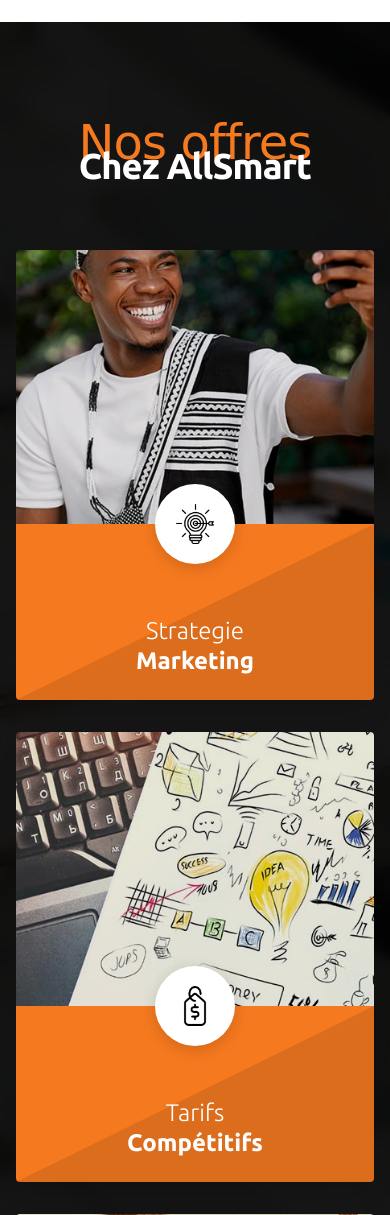
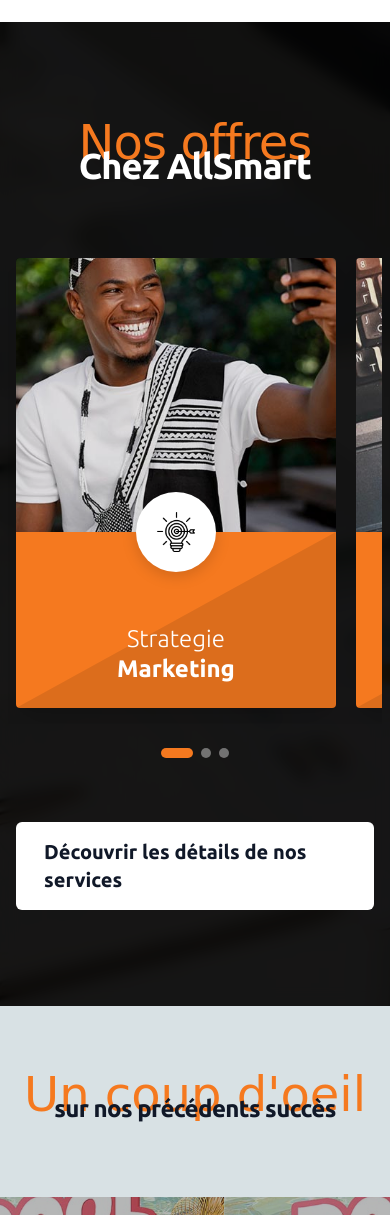
Before and after one commit to Level237/all-smart, a Laravel app: page / in a window 390 px wide. Shown: the part 1344-2559 px from the top of the page. Run offline with Laravel 12, Linux system fonts and the light colour scheme; style sheets or scripts are compiled from the project's sources; some web fonts are replaced.

Commit message:
feat(homepage): add touch snap-carousel with pagination dots for mobile offers

```diff
--- a/resources/views/AboutUs.blade.php
+++ b/resources/views/AboutUs.blade.php
@@ -11,7 +11,7 @@
         <img src="{{ asset('assets/slideabout.jpg') }}"
              alt="Team collaboration"
              class="h-full w-full object-cover object-center">
-        <div class="absolute inset-0 bg-gradient-to-b from-black/20 via-black/10 to-[#f58a3d]/90"></div>
+        <div class="absolute inset-0 bg-gradient-to-b from-black/20 via-black/10 to-[#F5791F]/90"></div>
     </div>
 
     <!-- Content Container -->
--- a/resources/views/components/homepage/offer.blade.php
+++ b/resources/views/components/homepage/offer.blade.php
@@ -15,12 +15,38 @@
 
         </div>
 
-        <!-- Grille des 3 offres -->
-        <div class="grid grid-cols-1 gap-8 md:grid-cols-3 md:gap-6 lg:gap-10">
+        <!-- Grille Desktop & Carrousel Mobile Snap -->
+        <div class="relative" x-data="{
+            active: 0,
+            scrollTo(index) {
+                this.active = index;
+                const container = this.$refs.slider;
+                const card = container.children[index];
+                if (card) {
+                    container.scrollTo({
+                        left: card.offsetLeft - (container.clientWidth - card.clientWidth) / 2,
+                        behavior: 'smooth'
+                    });
+                }
+            },
+            updateActive() {
+                const container = this.$refs.slider;
+                const scrollLeft = container.scrollLeft;
+                const card = container.children[0];
+                if (card) {
+                    const cardWidth = card.clientWidth + 20; // 20px = gap-5
+                    this.active = Math.min(2, Math.max(0, Math.round(scrollLeft / cardWidth)));
+                }
+            }
+        }">
+            <!-- Conteneur défilant sur mobile / grille sur desktop -->
+            <div x-ref="slider"
+                 @scroll.passive="updateActive()"
+                 class="flex gap-5 overflow-x-auto snap-x snap-mandatory scroll-smooth pb-4 pt-2 px-2 -mx-2 md:mx-0 md:px-0 md:pb-0 md:pt-0 md:grid md:grid-cols-3 md:gap-6 lg:gap-10 md:overflow-visible no-scrollbar">
 
                 <!-- Composant Offre 1 -->
                 <div
-                class="relative overflow-hidden group h-[450px] shadow-xl cursor-pointer flex flex-col rounded-sm bg-black">
+                    class="relative overflow-hidden group h-[450px] w-[82vw] max-w-[340px] flex-shrink-0 snap-center md:w-auto md:max-w-none md:flex-shrink shadow-xl cursor-pointer flex flex-col rounded-sm bg-black">
                     <!-- Image -->
                     <div
                         class="relative flex-1 w-full overflow-hidden transition-opacity duration-500 opacity-90 group-hover:opacity-100">
@@ -58,7 +84,7 @@
 
                 <!-- Composant Offre 2 -->
                 <div
-                class="relative overflow-hidden group h-[450px] shadow-xl cursor-pointer flex flex-col rounded-sm bg-black">
+                    class="relative overflow-hidden group h-[450px] w-[82vw] max-w-[340px] flex-shrink-0 snap-center md:w-auto md:max-w-none md:flex-shrink shadow-xl cursor-pointer flex flex-col rounded-sm bg-black">
                     <div
                         class="relative flex-1 w-full overflow-hidden transition-opacity duration-500 opacity-90 group-hover:opacity-100">
                         <img src="{{ asset('assets/offre2.jpg') }}" alt="Offre 2"
@@ -90,7 +116,7 @@
 
                 <!-- Composant Offre 3 -->
                 <div
-                class="relative overflow-hidden group h-[450px] shadow-xl cursor-pointer flex flex-col rounded-sm bg-black">
+                    class="relative overflow-hidden group h-[450px] w-[82vw] max-w-[340px] flex-shrink-0 snap-center md:w-auto md:max-w-none md:flex-shrink shadow-xl cursor-pointer flex flex-col rounded-sm bg-black">
                     <div
                         class="relative flex-1 w-full overflow-hidden transition-opacity duration-500 opacity-90 group-hover:opacity-100">
                         <img src="{{ asset('assets/offre3.jpg') }}" alt="Offre 3"
@@ -122,6 +148,33 @@
 
             </div>
 
+            <!-- Indicateurs de position (Dots) - Uniquement sur Mobile (< md) -->
+            <div class="flex items-center justify-center gap-2 mt-6 md:hidden">
+                <button @click="scrollTo(0)"
+                        class="h-2.5 transition-all duration-300 rounded-full"
+                        :class="active === 0 ? 'w-8 bg-[#F5791F]' : 'w-2.5 bg-white/40'"
+                        aria-label="Offre 1"></button>
+                <button @click="scrollTo(1)"
+                        class="h-2.5 transition-all duration-300 rounded-full"
+                        :class="active === 1 ? 'w-8 bg-[#F5791F]' : 'w-2.5 bg-white/40'"
+                        aria-label="Offre 2"></button>
+                <button @click="scrollTo(2)"
+                        class="h-2.5 transition-all duration-300 rounded-full"
+                        :class="active === 2 ? 'w-8 bg-[#F5791F]' : 'w-2.5 bg-white/40'"
+                        aria-label="Offre 3"></button>
+            </div>
+        </div>
+
+        <style>
+            .no-scrollbar::-webkit-scrollbar {
+                display: none;
+            }
+            .no-scrollbar {
+                -ms-overflow-style: none;
+                scrollbar-width: none;
+            }
+        </style>
+
         <div class="mt-16 flex justify-center">
             <a class="bg-white px-7 font-bold rounded rounded-md text-xl py-4" href="">Découvrir les détails de nos
                 services</a>
```
Also changed, not shown: docs/BACKLOG.md (+1 -1 lines), resources/views/components/about/intro.blade.php (+14 -14 lines). Lines whose indentation alone changed are shown as unchanged.
